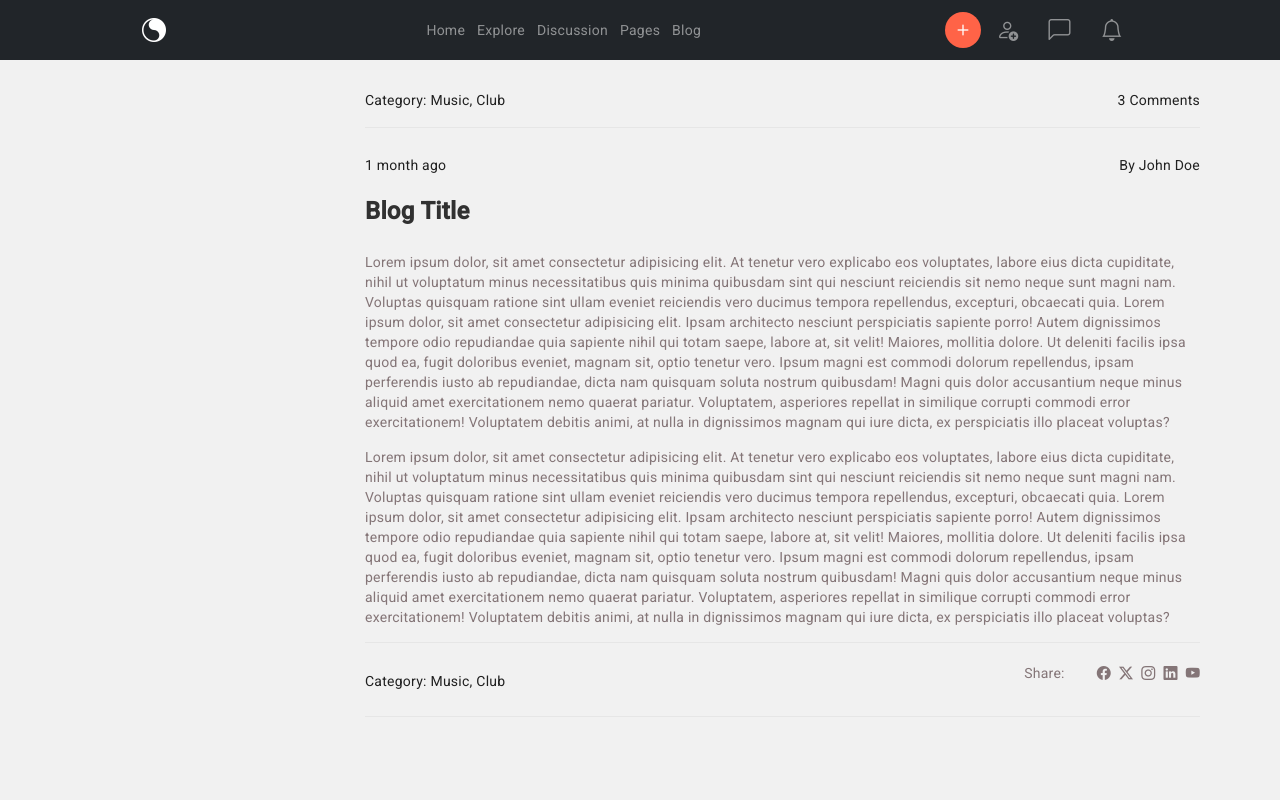
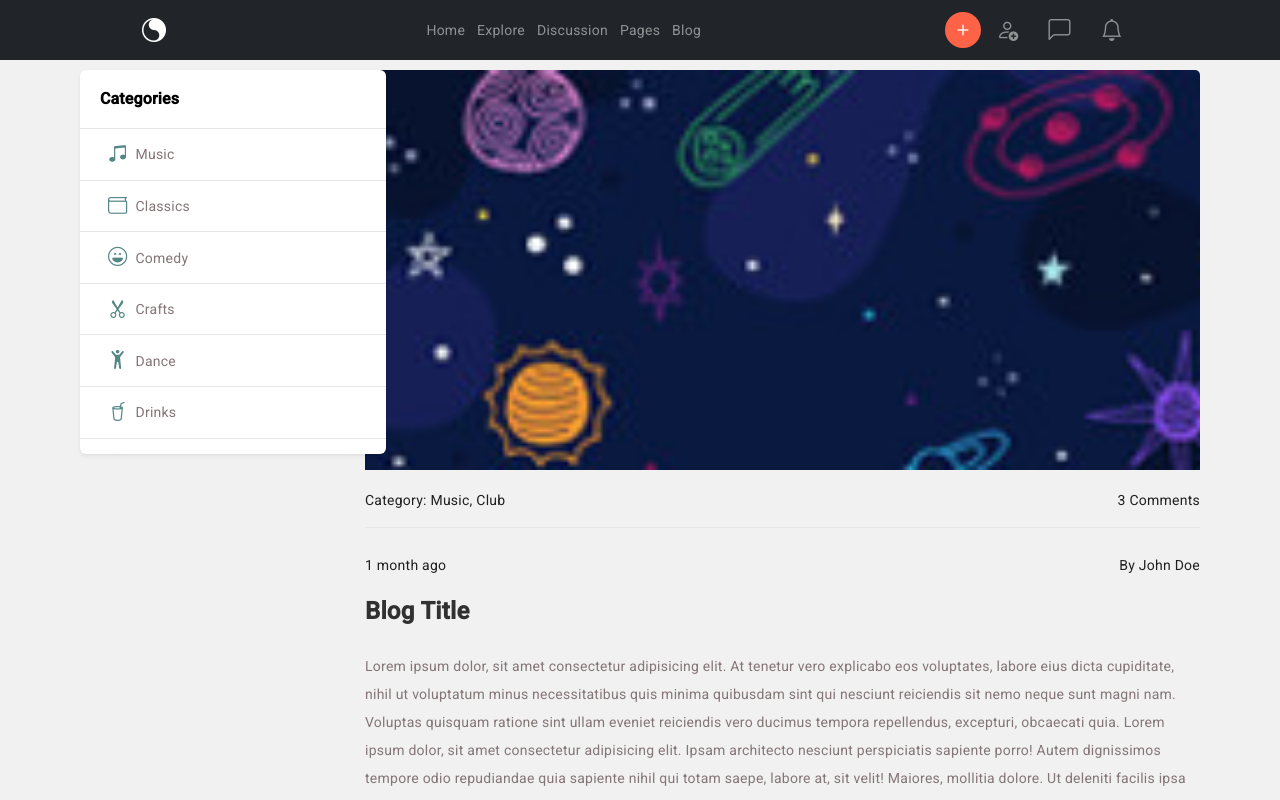
Before and after one commit to kennedybabu/events-angular, an Angular app: page /blog-view in a window 1280 px wide. Built offline with nearby package versions, Linux system fonts and the light colour scheme.

Commit message:
feature: add categories component to the blog view page

```diff
--- a/src/app/components/categories/categories.component.scss
+++ b/src/app/components/categories/categories.component.scss
@@ -3,7 +3,6 @@
     height: 384px;
     overflow-y: scroll;
     position: relative;
-    margin-top: 1.5rem;
     background-color: #ffff;
 
 
--- a/src/app/pages/blog-view/blog-view.component.html
+++ b/src/app/pages/blog-view/blog-view.component.html
@@ -1,11 +1,11 @@
 <div class="container-fluid">
     <div class="container">
         <div class="row">
-            <div class="col-lg-3 col-md-4">
-
+            <div class="col-lg-3 col-md-4" style="padding: 10px;">
+                <app-categories></app-categories>
             </div>
             <div class="col-lg-9 col-md-8" style="padding: 10px;">
-                <div class="blog-main-img">
+                <div class="blog-main-img" style="height: 400px;border-radius: 5px 5px 0 0;background-image: url(../../../assets/stars.jpg);">
 
                 </div>
                 <div id="category" class="d-flex justify-content-between">
@@ -20,7 +20,7 @@
                     <h2 style="font-size: 24px;color: #313131;margin-bottom: 25px;font-weight: 600;">Blog Title</h2>
                 </div>
                 <div id="body">
-                    <p style="font-weight: 400;font-size: 14px;color: #847577;margin-bottom: 15px;">
+                    <p style="font-weight: 400;font-size: 14px;color: #847577;margin-bottom: 15px;line-height: 2;">
                         Lorem ipsum dolor, sit amet consectetur adipisicing elit. At tenetur vero explicabo eos
                         voluptates, labore eius dicta cupiditate, nihil ut voluptatum minus necessitatibus quis
                         minima quibusdam sint qui nesciunt reiciendis sit nemo neque sunt magni nam. Voluptas quisquam
@@ -31,7 +31,7 @@
                         perferendis iusto ab repudiandae, dicta nam quisquam soluta nostrum quibusdam! Magni quis dolor accusantium neque minus aliquid amet exercitationem nemo quaerat pariatur.
                         Voluptatem, asperiores repellat in similique corrupti commodi error exercitationem! Voluptatem debitis animi, at nulla in dignissimos magnam qui iure dicta, ex perspiciatis illo placeat voluptas?
                     </p>
-                    <p style="font-weight: 400;font-size: 14px;color: #847577;margin-bottom: 15px;">
+                    <p style="font-weight: 400;font-size: 14px;color: #847577;margin-bottom: 15px;line-height: 2;">
                         Lorem ipsum dolor, sit amet consectetur adipisicing elit. At tenetur vero explicabo eos
                         voluptates, labore eius dicta cupiditate, nihil ut voluptatum minus necessitatibus quis
                         minima quibusdam sint qui nesciunt reiciendis sit nemo neque sunt magni nam. Voluptas quisquam
--- a/src/app/pages/blog-view/blog-view.component.scss
+++ b/src/app/pages/blog-view/blog-view.component.scss
@@ -5,6 +5,12 @@
     .container {
         .row {
             .col-lg-9 {
+                .blog-main-img {
+                    background-size: cover;
+                    background-position: center;
+                    background-repeat: no-repeat;
+                }
+
                 #category {
                     padding: 20px 0 17px;
                     align-items: center;
```
